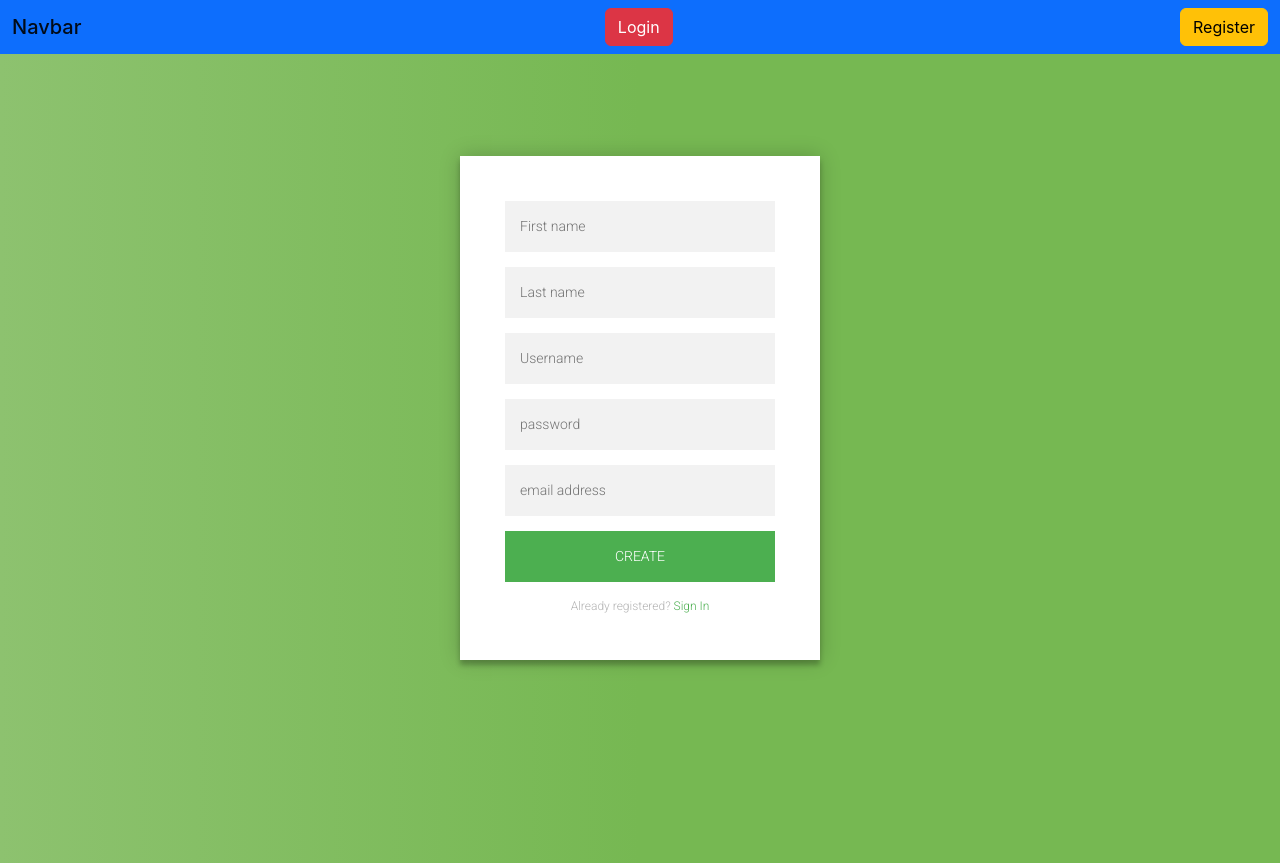
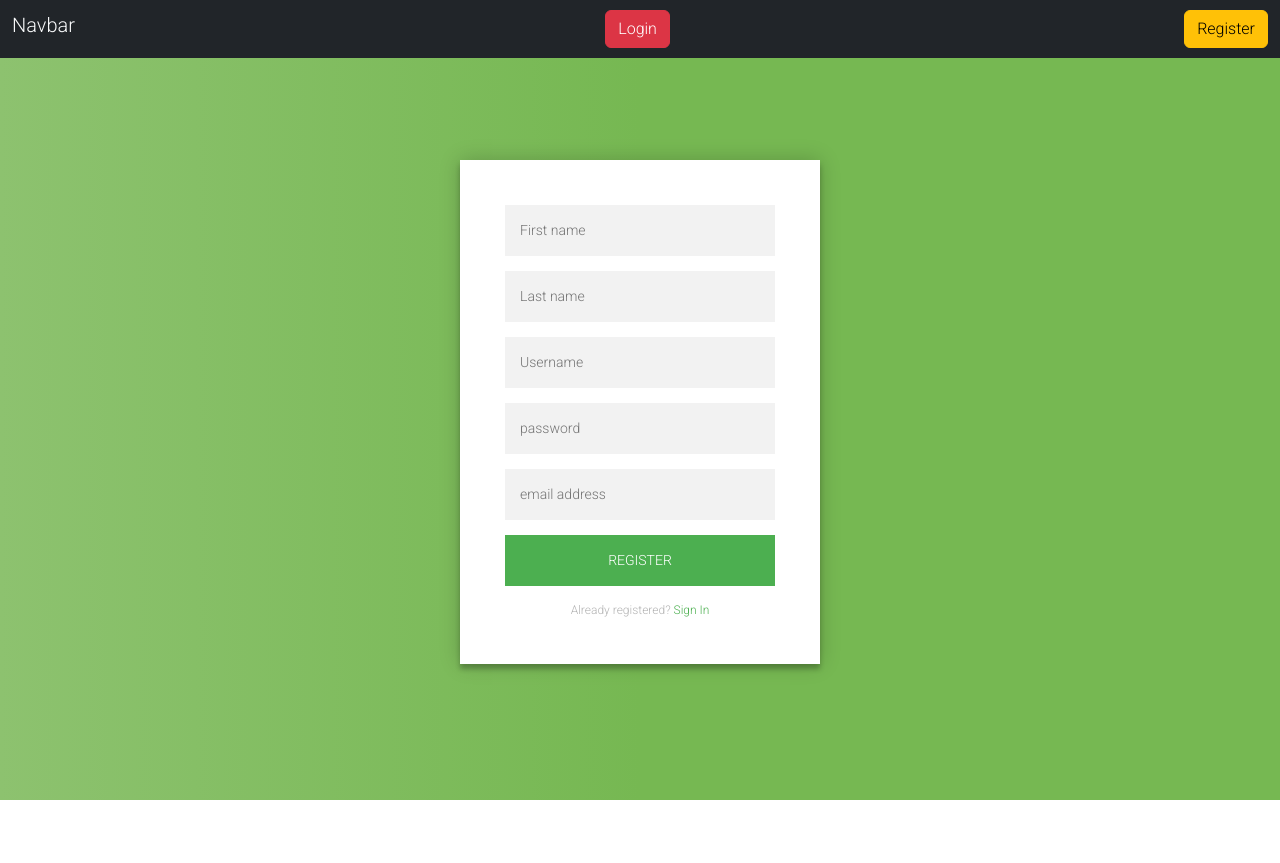
Before and after one commit to YezhovOleksandr/PetProject, a React (Create React App) app in the folder PetProject/petproject-front/: page /register in a window 1280 px wide. After the commit the page ends 800 px from the top, so only its background shows below. Built offline with nearby package versions, Linux system fonts and the light colour scheme.

Commit message:
changing css

```diff
--- a/PetProject/petproject-front/src/Layout/Navbar.js
+++ b/PetProject/petproject-front/src/Layout/Navbar.js
@@ -3,10 +3,10 @@ import {Link} from "react-router-dom";
 export default function Navbar() {
     return (
         <div>
-            <nav className="navbar bg-primary">
+            <nav className="navbar navbar-collapse bg-dark ">
                 <div className="container-fluid">
-                    <Link className="navbar-brand mb-0 h1" to={"/"}>Navbar</Link>
-                    <Link className="btn btn-danger" to={"/login"}>Login</Link>
+                    <Link className="navbar-brand text-light h1" to={"/"}>Navbar</Link>
+                    <Link className="btn btn-danger mb-0" to={"/login"}>Login</Link>
                     <Link className="btn btn-warning" to={"/register"}>Register</Link>
                 </div>
 
--- a/PetProject/petproject-front/src/css/Register.css
+++ b/PetProject/petproject-front/src/css/Register.css
@@ -1,9 +1,8 @@
 @import url(https://fonts.googleapis.com/css?family=Roboto:300);
 
 .login-page {
-    width: 100%;
-    height: 100%;
-    padding: 8% 0 8%;
+    width: 360px;
+    padding: 8% 0 0;
     margin: auto;
 }
 .form {
@@ -53,11 +52,13 @@
     color: #4CAF50;
     text-decoration: none;
 }
-
+.form .register-form {
+    display: block;
+}
 .container {
     position: relative;
     z-index: 1;
-    max-width: 400px;
+    max-width: 300px;
     margin: 0 auto;
 }
 .container:before, .container:after {
@@ -87,9 +88,8 @@
 .container .info span .fa {
     color: #EF3B3A;
 }
-.body-container {
-    width: 100%;
-    height: 100%;
+body {
+    background: #76b852; /* fallback for old browsers */
     background: rgb(141,194,111);
     background: linear-gradient(90deg, rgba(141,194,111,1) 0%, rgba(118,184,82,1) 50%);
     font-family: "Roboto", sans-serif;
--- a/PetProject/petproject-front/src/pages/Login.js
+++ b/PetProject/petproject-front/src/pages/Login.js
@@ -1,4 +1,5 @@
 import "../css/Register.css"
+import {Link} from "react-router-dom";
 
 export default function Login() {
     return (
@@ -7,7 +8,7 @@ export default function Login() {
                 <input type="text" placeholder="username"/>
                 <input type="password" placeholder="password"/>
                 <button>login</button>
-                <p className="message">Not registered? <a href="#">Create an account</a></p>
+                <p className="message">Not registered? <Link to={"/register"}>Create an account</Link></p>
             </form>
         </div>
     );
--- a/PetProject/petproject-front/src/pages/Register.js
+++ b/PetProject/petproject-front/src/pages/Register.js
@@ -16,11 +16,11 @@ export default function Register() {
     })
     const{first_name, last_name, username, password, email} = user
 
-    const onInputChange=(e  )=>{
+    const onInputChange=(e ) => {
         setUser({...user, [e.target.name]:e.target.value})
     }
 
-    const onSubmit= async (e)=>{
+    const onSubmit= async (e) => {
         e.preventDefault()
         await axios.post("http://localhost:8080/register", user)
         navigate("/login")
@@ -37,7 +37,7 @@ export default function Register() {
                         <input type={"text"} placeholder="Username"  name={"username"} value={username} onChange={(e)=>onInputChange(e)}/>
                         <input type={"password"} placeholder="password"  name={"password"} value={password} onChange={(e)=>onInputChange(e)}/>
                         <input type={"text"} placeholder="email address" name={"email"} value={email} onChange={(e)=>onInputChange(e)}/>
-                        <button type={"submit"}>create</button>
+                        <button type={"submit"}>Register</button>
                         <p className="message">Already registered? <Link to={"/login"}>Sign In</Link></p>
                     </form>
 
```
